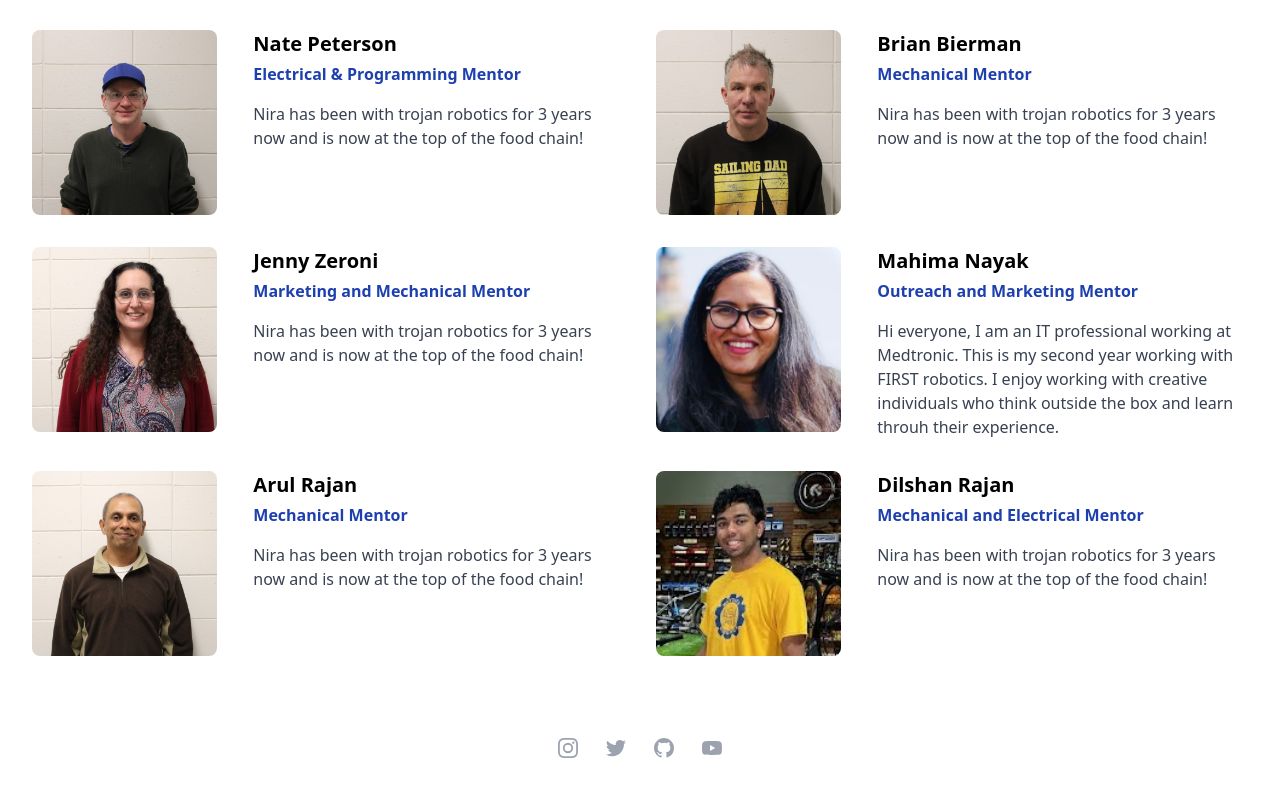
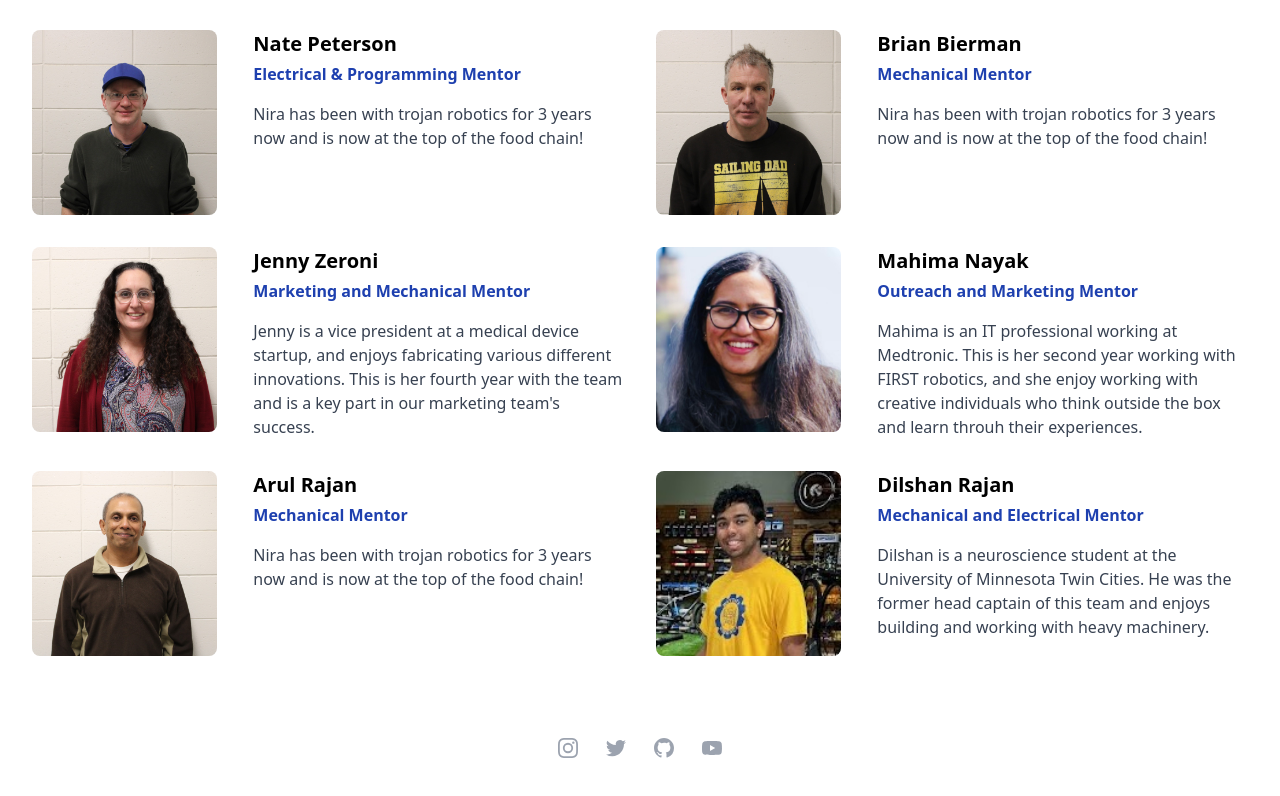
Before and after one commit to Team-2264/RoboticsWebsite, a React (Create React App) app in the folder reactjs/: page /mentors in a window 1280 px wide. Shown: the part 576-1372 px from the top of the page. Built offline with nearby package versions, Linux system fonts and the light colour scheme.

Commit message:
some changes to mentor descs

```diff
--- a/reactjs/src/pages/MentorsAndCoaches.js
+++ b/reactjs/src/pages/MentorsAndCoaches.js
@@ -42,13 +42,13 @@ export default function MentorsAndCoaches() {
         {
             name: "Jenny Zeroni",
             title: "Marketing and Mechanical Mentor",
-            desc: "Nira has been with trojan robotics for 3 years now and is now at the top of the food chain!",
+            desc: "Jenny is a vice president at a medical device startup, and enjoys fabricating various different innovations. This is her fourth year with the team and is a key part in our marketing team's success.",
             imgSrc: "/mentorImages/jennyZeroni.jpg"
         },
         {
             name: "Mahima Nayak",
             title: "Outreach and Marketing Mentor",
-            desc: "Hi everyone, I am an IT professional working at Medtronic. This is my second year working with FIRST robotics. I enjoy working with creative individuals who think outside the box and learn throuh their experience.",
+            desc: "Mahima is an IT professional working at Medtronic. This is her second year working with FIRST robotics, and she enjoy working with creative individuals who think outside the box and learn throuh their experiences.",
             imgSrc: "/mentorImages/mahimaNayak.jpg"
         },
         {
@@ -60,7 +60,7 @@ export default function MentorsAndCoaches() {
         {
             name: "Dilshan Rajan",
             title: "Mechanical and Electrical Mentor",
-            desc: "Nira has been with trojan robotics for 3 years now and is now at the top of the food chain!",
+            desc: "Dilshan is a neuroscience student at the University of Minnesota Twin Cities. He was the former head captain of this team and enjoys building and working with heavy machinery.",
             imgSrc: "/mentorImages/dilshanRajan.jpg"
         },
 
```
